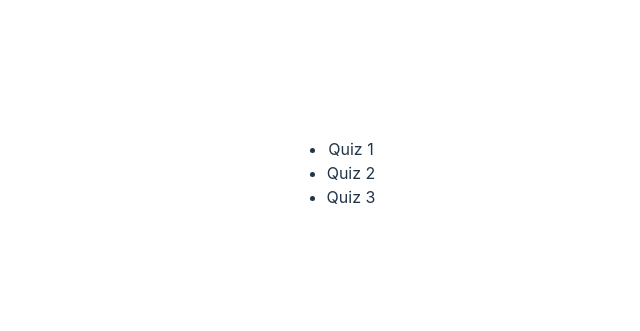
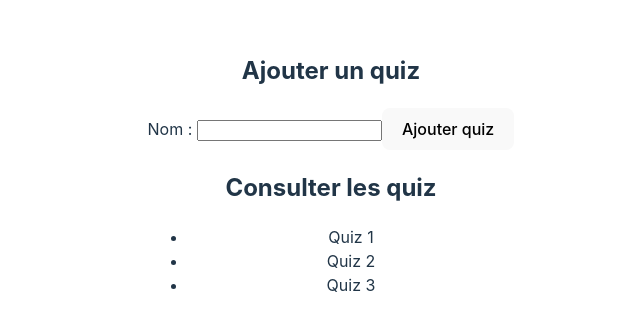
Before and after one commit to amelie-brizard/TP-note-2-archi-log, a Vue app in the folder projetquiz/: page / in a window 1280 px wide. Shown: the part 227-558 px from the top of the page, without its empty margins (309-949 px from the left). Built offline with nearby package versions, Linux system fonts and the light colour scheme.

Commit message:
Ajout d'un quiz

```diff
--- a/projetquiz/index.html
+++ b/projetquiz/index.html
@@ -2,7 +2,6 @@
 <html lang="en">
   <head>
     <meta charset="UTF-8" />
-    <!-- <link rel="icon" type="image/svg+xml" href="/vite.svg" /> -->
     <meta name="viewport" content="width=device-width, initial-scale=1.0" />
     <title>App Quiz</title>
   </head>
--- a/projetquiz/src/App.vue
+++ b/projetquiz/src/App.vue
@@ -3,7 +3,9 @@ import QuizItem from './components/QuizItem.vue';
 </script>
 
 <template>
+  <div>
     <QuizItem :quizs="quizs" />
+  </div>
 </template>
 
 <script>
--- a/projetquiz/src/components/QuizItem.vue
+++ b/projetquiz/src/components/QuizItem.vue
@@ -1,9 +1,18 @@
 <template>
     <div>
+        <h2>Ajouter un quiz</h2>
+        <label for="name">Nom : </label>
+        <input type="text" id="name" v-model="name">
+        <button @click="ajoutQuiz(name)">Ajouter quiz</button>
+    </div>
+    <div>
+        <h2>Consulter les quiz</h2>
         <ul>
             <li v-for="quiz in quizs" :key="quiz.id" @click="questions(quiz)">{{ quiz.name }}</li>
         </ul>
         <div v-if="selectedQuiz">
+            <button>Supprimer</button>
+            <button>Modifier</button>
             <h2>{{ selectedQuiz.name }}</h2>
             <ol>
                 <li v-for="question in selectedQuizQuestions" :key="question.intitule">
@@ -41,6 +50,14 @@ export default {
     methods: {
         questions(quiz) {
             this.selectedQuiz = quiz;
+        },
+        ajoutQuiz(nameQuiz) {
+            let newQuiz = {
+                id: this.quizs.length + 1,
+                name: nameQuiz,
+                questions: []
+            };
+            this.quizs.push(newQuiz);
         }
     },
     computed: {
```
